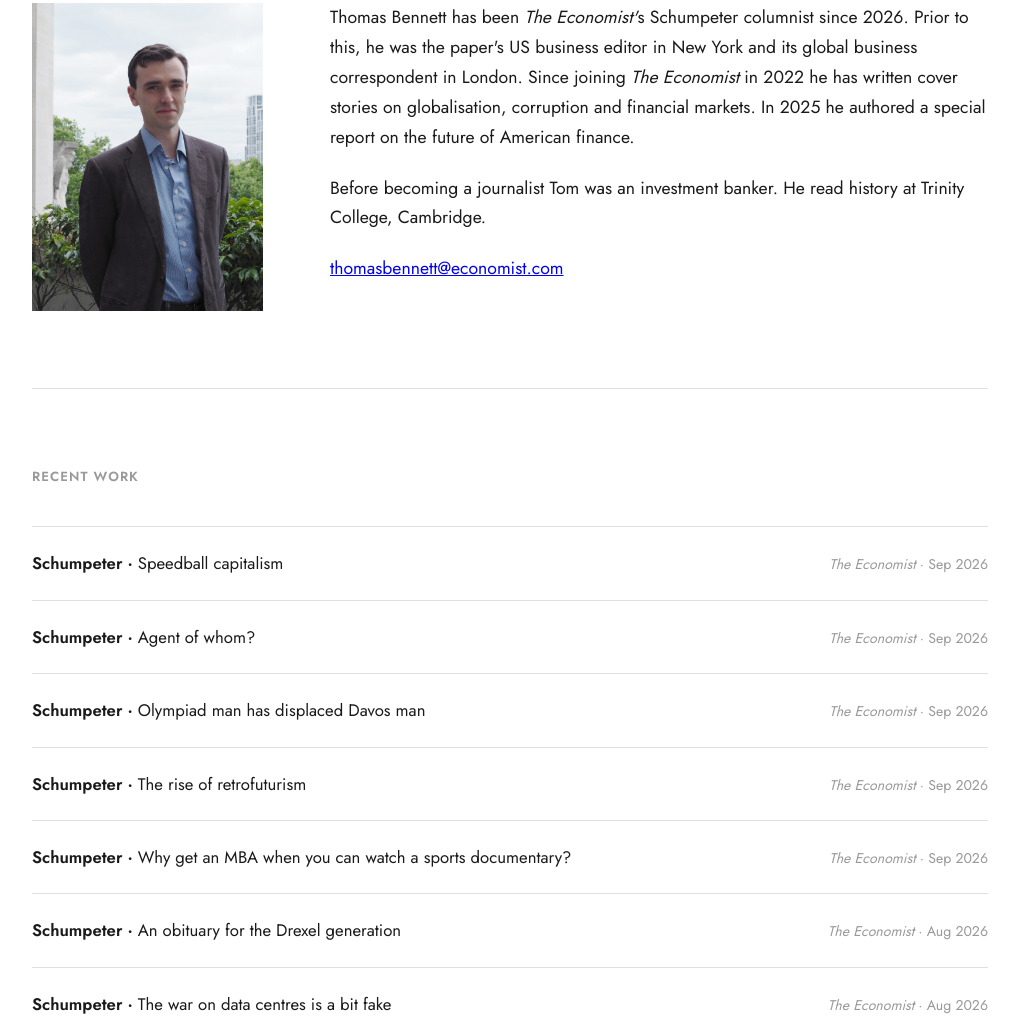
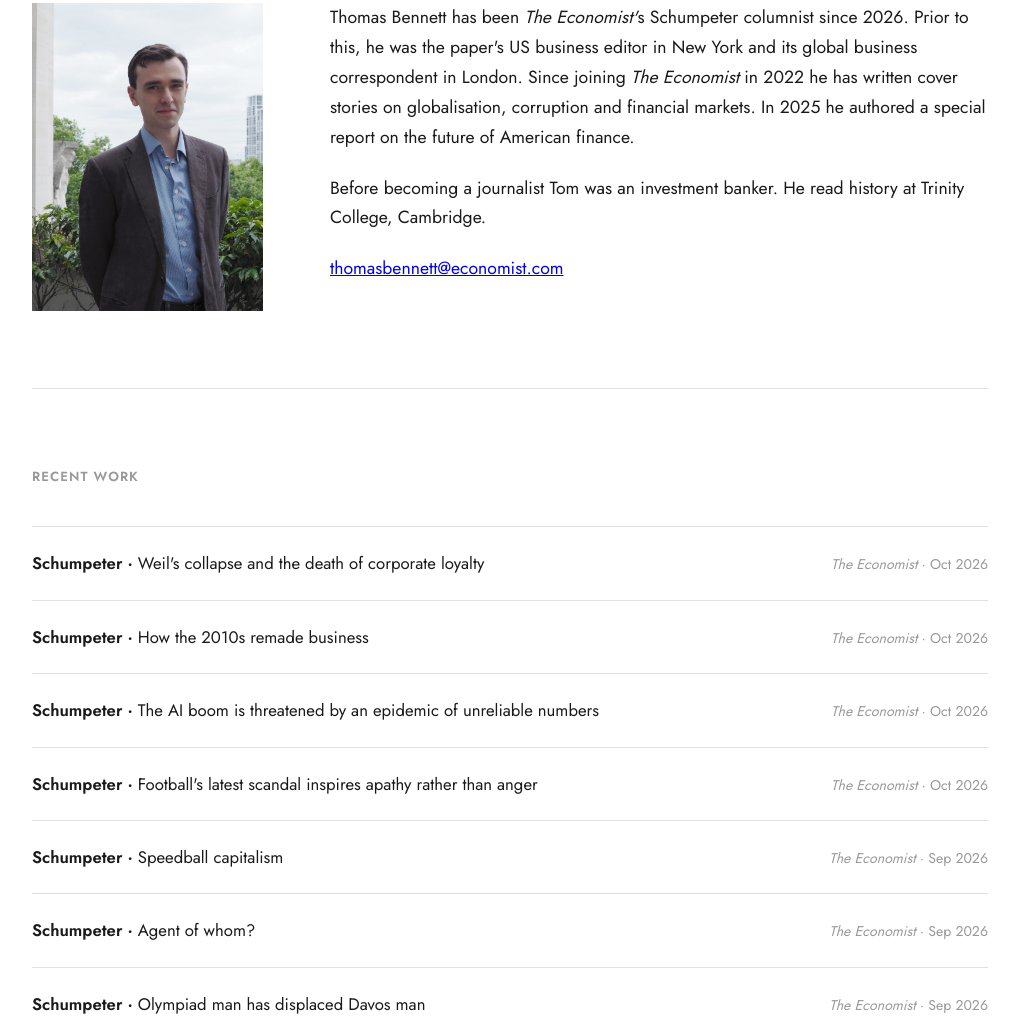
Before and after one commit to thomasrbennett/thomasrbennett.com, a plain HTML site: page index.html in a window 1280 px wide. Shown: the part 230-1250 px from the top of the page, without its empty margins (130-1149 px from the left). Drawn offline with Linux system fonts and the light colour scheme.

Commit message:
Add files via upload

```diff
--- a/index.html
+++ b/index.html
@@ -44,6 +44,30 @@
     <section class="articles-section">
       <h2>Recent work</h2>
       <ul class="article-list">
+        <li>
+          <a href="https://www.economist.com/business/2026/10/28/weils-collapse-and-the-death-of-corporate-loyalty" target="_blank">
+            <span class="article-title"><strong>Schumpeter &middot;</strong> Weil's collapse and the death of corporate loyalty</span>
+            <span class="article-meta"><em>The Economist</em> &middot; Oct 2026</span>
+          </a>
+        </li>
+        <li>
+          <a href="https://www.economist.com/business/2026/10/21/how-the-2010s-remade-business" target="_blank">
+            <span class="article-title"><strong>Schumpeter &middot;</strong> How the 2010s remade business</span>
+            <span class="article-meta"><em>The Economist</em> &middot; Oct 2026</span>
+          </a>
+        </li>
+        <li>
+          <a href="https://www.economist.com/business/2026/10/14/the-ai-boom-is-threatened-by-an-epidemic-of-unreliable-numbers" target="_blank">
+            <span class="article-title"><strong>Schumpeter &middot;</strong> The AI boom is threatened by an epidemic of unreliable numbers</span>
+            <span class="article-meta"><em>The Economist</em> &middot; Oct 2026</span>
+          </a>
+        </li>
+        <li>
+          <a href="https://www.economist.com/business/2026/10/08/footballs-latest-scandal-inspires-apathy-rather-than-anger" target="_blank">
+            <span class="article-title"><strong>Schumpeter &middot;</strong> Football's latest scandal inspires apathy rather than anger</span>
+            <span class="article-meta"><em>The Economist</em> &middot; Oct 2026</span>
+          </a>
+        </li>
         <li>
           <a href="https://www.economist.com/business/2026/09/30/the-era-of-speedball-capitalism-has-dawned" target="_blank">
             <span class="article-title"><strong>Schumpeter &middot;</strong> Speedball capitalism</span>
```
